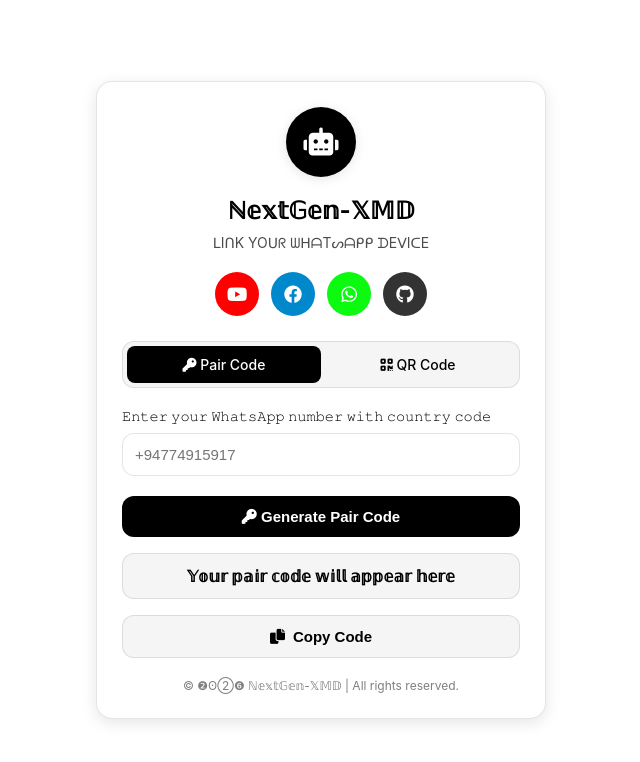
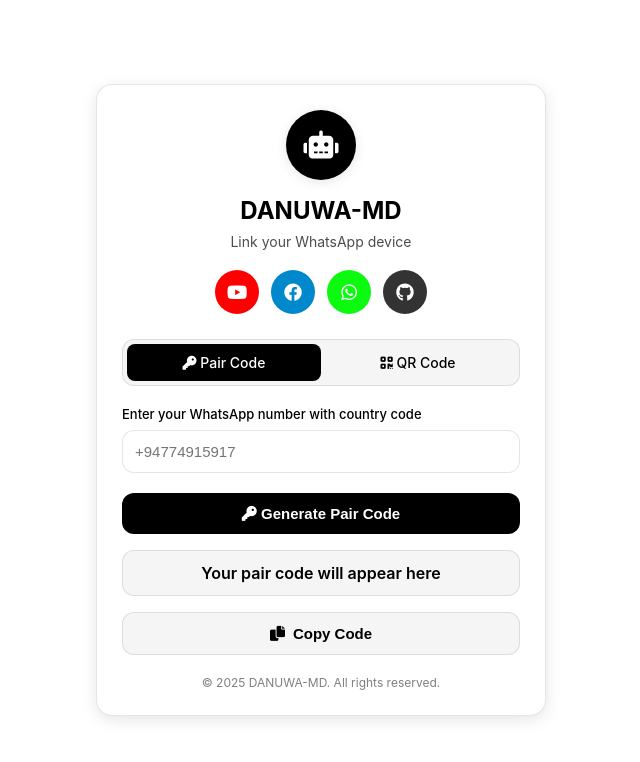
Before and after one commit to nazimhihoo/web-pair, a website: page pair.html in a window 1280 px wide. Shown: the whole page, without its empty margins (319-959 px from the left). Drawn offline with nearby package versions, Linux system fonts and the light colour scheme.

Commit message:
Add files via upload

```diff
--- a/pair.html
+++ b/pair.html
@@ -3,7 +3,7 @@
   <head>
     <meta charset="UTF-8" />
     <meta name="viewport" content="width=device-width, initial-scale=1.0" />
-    <title>ℕ𝕖𝕩𝕥𝔾𝕖𝕟-𝕏𝕄𝔻</title>
+    <title>DANUWA-MD SESSION</title>
     <link
       rel="stylesheet"
       href="https://cdnjs.cloudflare.com/ajax/libs/font-awesome/6.0.0/css/all.min.css"
@@ -339,8 +339,8 @@
     <div class="container">
       <div class="header">
         <div class="logo"><i class="fas fa-robot"></i></div>
-        <h1 class="title">ℕ𝕖𝕩𝕥𝔾𝕖𝕟-𝕏𝕄𝔻</h1>
-        <p class="subtitle">ᒪIᑎK YOᑌᖇ ᗯᕼᗩTᔕᗩᑭᑭ ᗪEᐯIᑕE</p>
+        <h1 class="title">DANUWA-MD</h1>
+        <p class="subtitle">Link your WhatsApp device</p>
         <div class="social-icons">
           <a
             href=""
@@ -378,7 +378,7 @@
 
       <div class="input-group" id="inputGroup">
         <label class="input-label"
-          >𝙴𝚗𝚝𝚎𝚛 𝚢𝚘𝚞𝚛 𝚆𝚑𝚊𝚝𝚜𝙰𝚙𝚙 𝚗𝚞𝚖𝚋𝚎𝚛 𝚠𝚒𝚝𝚑 𝚌𝚘𝚞𝚗𝚝𝚛𝚢 𝚌𝚘𝚍𝚎</label
+          >Enter your WhatsApp number with country code</label
         >
         <input
           type="text"
@@ -386,7 +386,7 @@
           class="input-field"
           placeholder="+94774915917"
           pattern="[+][0-9]{10,}"
-          title="ᴘʟᴇᴀꜱᴇ ᴇɴᴛᴇʀ ᴄᴏᴜɴᴛʀʏ ᴄᴏᴅᴇ ꜱᴛᴀʀᴛɪɴɢ ᴡɪᴛʜ + ꜰᴏʟʟᴏᴡᴇᴅ ʙʏ ɴᴜᴍʙᴇʀ"
+          title="Please enter country code starting with + followed by number"
         />
       </div>
 
@@ -399,7 +399,7 @@
       </div>
 
       <div class="code-display" id="codeDisplay">
-        𝕐𝕠𝕦𝕣 𝕡𝕒𝕚𝕣 𝕔𝕠𝕕𝕖 𝕨𝕚𝕝𝕝 𝕒𝕡𝕡𝕖𝕒𝕣 𝕙𝕖𝕣𝕖
+        Your pair code will appear here
       </div>
 
       <div class="qr-display" id="qrDisplay">
@@ -414,7 +414,7 @@
       </button>
 
       <div class="footer">
-        <p>© ❷ʘ➁❻ ℕ𝕖𝕩𝕥𝔾𝕖𝕟-𝕏𝕄𝔻 | All rights reserved.</p>
+        <p>© 2025 DANUWA-MD. All rights reserved.</p>
       </div>
     </div>
 
```
